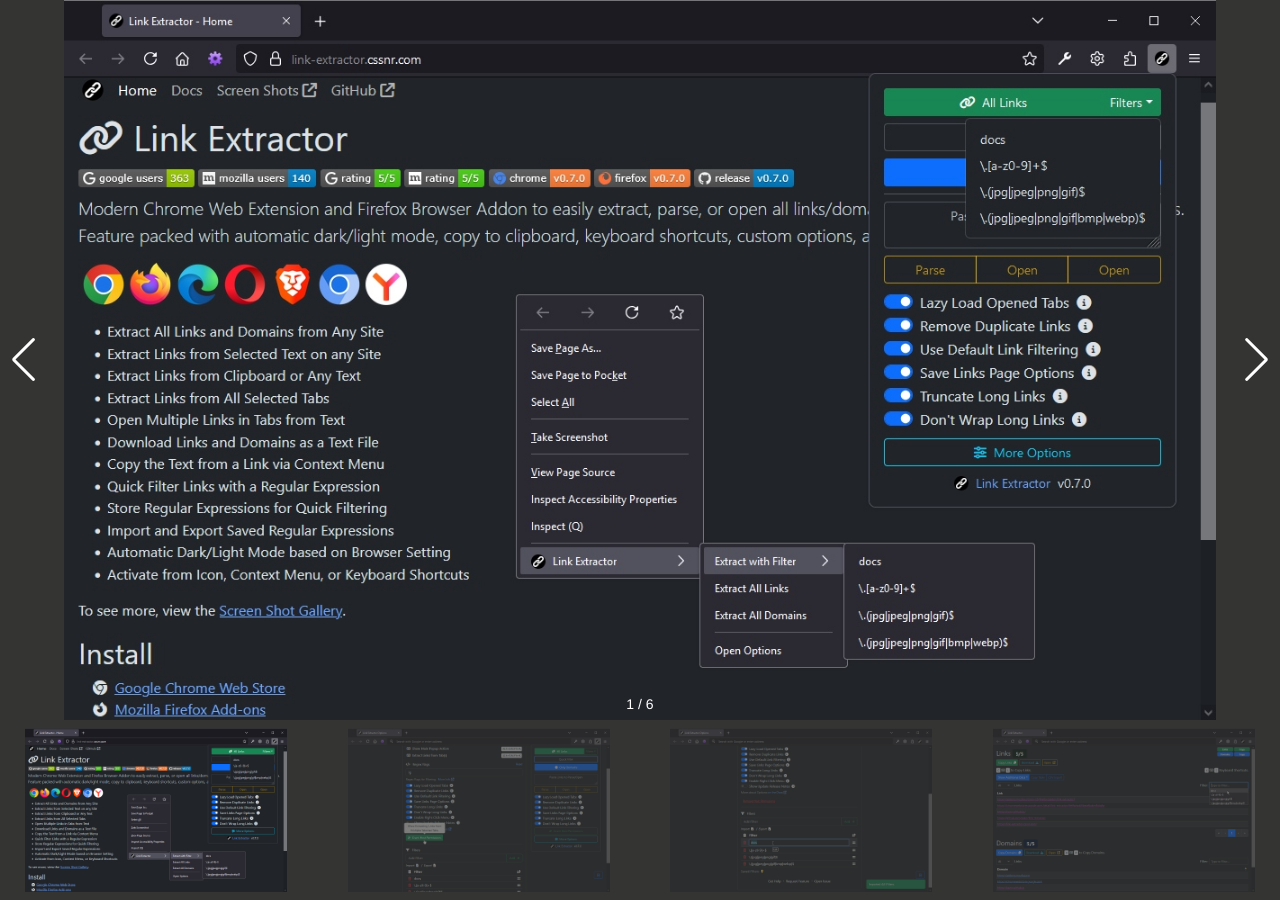
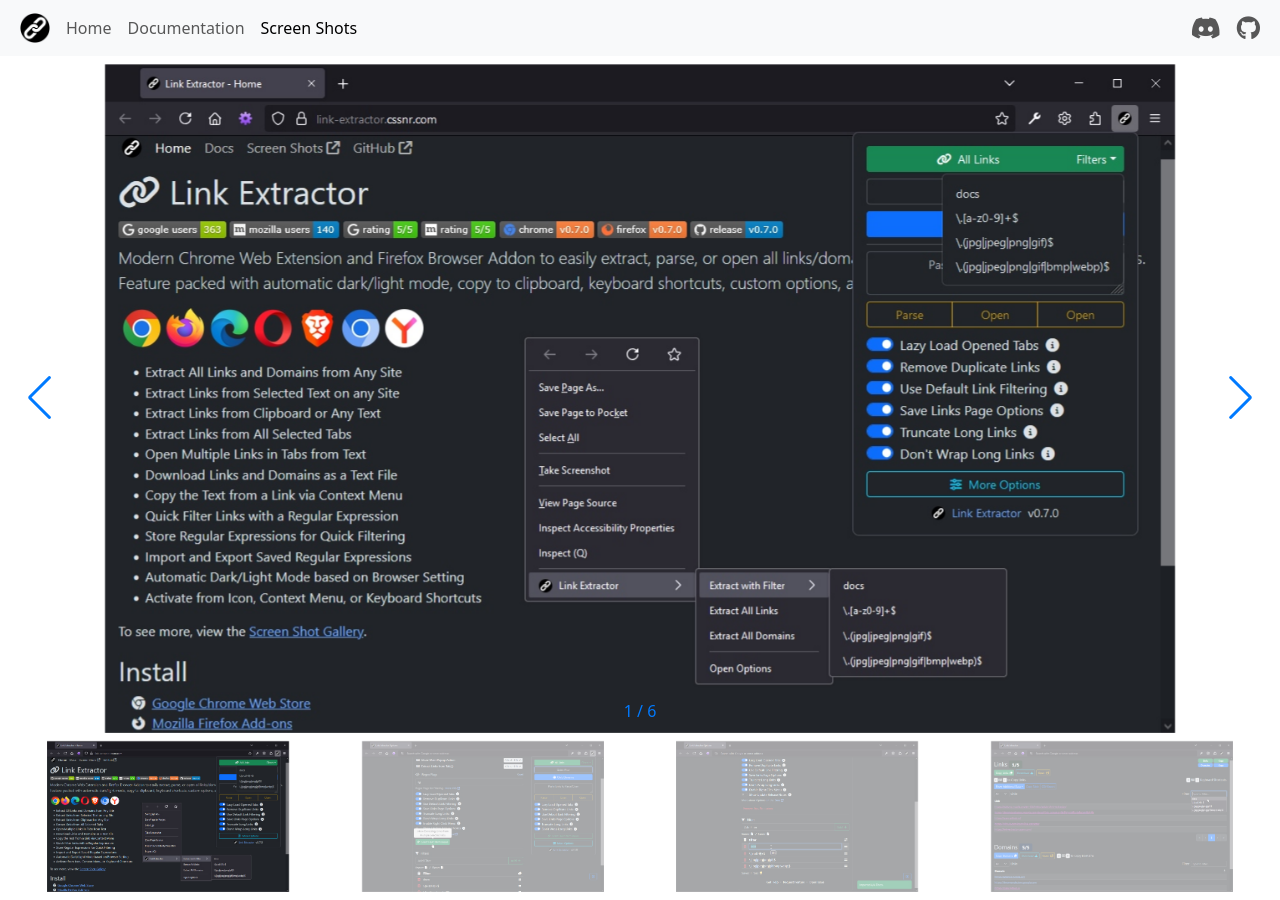
Before and after one commit to cssnr/link-extractor-site, a Jekyll site: the page built from src/html/screenshots.html, in a window 1280 px wide. Built offline with Jekyll 4.4.1, drawn with Linux system fonts in a browser that asks for light colours; nearby versions of some CDN libraries; comment, search, counter and statistics services are not loaded.

Commit message:
Update Screen Shots Display

```diff
--- a/src/_config.yml
+++ b/src/_config.yml
@@ -7,13 +7,12 @@
 site_name: Link Extractor
 
 menu:
-    - name: Home
-      link: /
-    - name: Documentation
-      link: /docs/
-    - name: Screen Shots
-      link: /screenshots/
-      external: true
+  - name: Home
+    link: /
+  - name: Documentation
+    link: /docs/
+  - name: Screen Shots
+    link: /screenshots/
 
 github_name: cssnr/link-extractor
 github_url: https://github.com/cssnr/link-extractor
@@ -25,4 +24,4 @@
 firefox_url: https://addons.mozilla.org/addon/link-extractor
 
 discord_invite: https://discord.gg/wXy6m2X8wY
-discord_webhook: https://discord.com/api/webhooks/1258944618389569566/gqge0T5UZcJHLxfAFLPNjlzsuqikQJtTlCRvVWbw2ufDv_WrJ8yzVRWenb__s1PxyawH
+discord_webhook: https://relay.cssnr.com/discord/1258944618389569566
--- a/src/_layouts/default.html
+++ b/src/_layouts/default.html
@@ -35,6 +35,10 @@
 
     {% if page.title == 'Documentation' %}
         <link rel="stylesheet" href="{{ "/css/docs.css" | relative_url }}">
+    {% endif %}
+    {% if page.title == 'Screen Shots' %}
+        <link rel="stylesheet" href="https://cdnjs.cloudflare.com/ajax/libs/Swiper/11.0.3/swiper-bundle.css" integrity="sha512-8L/PDtOcxXEvVD1mWAzCBco7FQ/AHyG/bhg7yQpekicDmRwZA/iNDKpn+MJkYNEVg+qSLkxWLjsHtK781oAaWw==" crossorigin="anonymous" referrerpolicy="no-referrer" />
+        <link rel="stylesheet" href="{{ "/css/screenshots.css" | relative_url }}">
     {% endif %}
     {% if page.title == 'Uninstall' %}
         <link rel="stylesheet" href="{{ "/css/uninstall.css" | relative_url }}">
@@ -84,6 +88,8 @@
     {{ content }}
 </main>
 
+
+{% if page.nofooter != true %}
 <footer class="footer mt-auto px-1 flex-shrink-0 bg-body-tertiary">
     <div class="container-fluid py-2">
         <div class="d-flex flex-column flex-md-row">
@@ -111,6 +117,7 @@
         </div>
     </div>
 </footer>
+{% endif %}
 
 <button type="button" class="btn btn-outline-secondary" id="back-to-top">
     <i class="fa-regular fa-square-caret-up"></i>
--- a/src/css/screenshots.css
+++ b/src/css/screenshots.css
@@ -1,68 +1,49 @@
-html,
-body {
-    font-family:
-        Helvetica Neue,
-        Helvetica,
-        Arial,
-        sans-serif;
-    font-size: 14px;
-    margin: 0;
-    padding: 0;
+main {
+    display: flex;
+    flex-direction: column;
+    overflow: hidden;
+    padding: 0 !important;
+}
+
+.swiper-container {
+    overflow: hidden;
     position: relative;
+    /*--swiper-navigation-color: #fff;*/
+    /*--swiper-pagination-color: #fff;*/
+}
+
+.swiper-slide img {
+    width: 100%;
     height: 100%;
-    background: #111;
-    color: #111;
+    object-fit: contain;
 }
-body {
-    background: #343432;
-    font-family:
-        Helvetica Neue,
-        Helvetica,
-        Arial,
-        sans-serif;
-    font-size: 14px;
-    color: #111;
-    margin: 0;
-    padding: 0;
-}
-.swiper {
-    width: 100%;
-    height: 300px;
-    margin-left: auto;
-    margin-right: auto;
-}
-.swiper-slide {
-    text-align: center;
-    font-size: 18px;
-    display: flex;
-    justify-content: center;
-    align-items: center;
-    background-size: cover;
-    background: #343432 center;
-}
-.swiper-slide img {
-    display: block;
-    max-width: 100%;
-    max-height: 100%;
-    object-fit: cover;
-}
+
 .mySwiper2 {
     height: 80%;
     width: 100%;
 }
+
 .mySwiper {
     height: 20%;
     box-sizing: border-box;
     padding: 8px 0;
 }
+
 .mySwiper .swiper-slide {
     width: 25%;
     height: 100%;
     opacity: 0.4;
 }
+
 .mySwiper .swiper-slide-thumb-active {
     opacity: 1;
 }
+
 .swiper-pagination {
-    color: white;
+    position: absolute;
+    bottom: 10px;
+    left: 0;
+    width: 100%;
+    text-align: center;
+    color: #007aff;
 }
--- a/src/html/screenshots.html
+++ b/src/html/screenshots.html
@@ -1,54 +1,25 @@
 ---
+layout: default
 permalink: /screenshots/
 title: Screen Shots
 description: Screen Shots of the Web Extension, Extracted Links and Other Features.
+nofooter: true
 ---
 
-<!doctype html>
-<html lang="en">
-<head>
-
-    <meta charset="utf-8">
-    <meta name="viewport" content="width=device-width, initial-scale=1">
-    <title>{{ site.site_name }} - {{ page.title }}</title>
-
-    <meta name="author" content="{{ site.author }}"/>
-    <meta name="title" content="{{ site.site_name }} - {{ page.title }}"/>
-    <meta name="description" content="{{ site.site_name }} - {{ page.description }}"/>
-
-    <meta property="og:author" content="{{ site.author }}">
-    <meta property="og:title" content="{{ site.site_name }} - {{ page.title }}">
-    <meta property="og:description" content="{{ site.site_name }} - {{ page.description }}">
-    <meta property="og:type" content="website">
-    <meta property="og:url" content="{{ "/" | absolute_url }}">
-    <meta property="og:image" content="{{ "/media/logo.png" | absolute_url }}">
-
-    <link rel="icon" href="{{ "/favicon.ico" | relative_url }}" sizes="any">
-    <link rel="apple-touch-icon" sizes="180x180" href="{{ "/apple-touch-icon.png" | relative_url }}">
-
-    <link rel="stylesheet" href="https://cdnjs.cloudflare.com/ajax/libs/Swiper/11.0.3/swiper-bundle.css" integrity="sha512-8L/PDtOcxXEvVD1mWAzCBco7FQ/AHyG/bhg7yQpekicDmRwZA/iNDKpn+MJkYNEVg+qSLkxWLjsHtK781oAaWw==" crossorigin="anonymous" referrerpolicy="no-referrer" />
-    <link rel="stylesheet" href="{{ "/css/screenshots.css" | relative_url }}">
-
-</head>
-<body>
-
-<div style="--swiper-navigation-color: #fff; --swiper-pagination-color: #fff" class="swiper mySwiper2">
+<div class="swiper-container mySwiper2">
     <div class="swiper-wrapper" id="swiper-shots">
-    {% comment %}<div class="swiper-slide"><img src="01_Login.png" alt="01_Login.png"></div>{% endcomment %}
+        <!-- Swiper slides -->
     </div>
     <div class="swiper-button-next"></div>
     <div class="swiper-button-prev"></div>
     <div class="swiper-pagination"></div>
 </div>
-<div thumbsSlider="" class="swiper mySwiper">
+<div thumbsSlider="" class="swiper-container mySwiper">
     <div class="swiper-wrapper" id="swiper-thumbs">
-    {% comment %}<div class="swiper-slide"><img src="01_Login.png" alt="01_Login.png"></div>{% endcomment %}
+        <!-- Swiper slides -->
     </div>
 </div>
 
 <script src="https://cdnjs.cloudflare.com/ajax/libs/Swiper/11.0.3/swiper-bundle.min.js" integrity="sha512-ILrDRgEiIojcsKyBy12ZU7MtOf78F2fj3vve/AN5i94iXLQ8PZN7IJYPphmAGdwZmTv4N+OzY3trvqGIEY87VA==" crossorigin="anonymous" referrerpolicy="no-referrer"></script>
 <script type="text/javascript" src="{{ "/js/vars.js" | relative_url }}"></script>
 <script type="text/javascript" src="{{ "/js/screenshots.js" | relative_url }}"></script>
-
-</body>
-</html>
--- a/src/js/docs.js
+++ b/src/js/docs.js
@@ -15,17 +15,17 @@
         pinNotice.addEventListener('click', pinClick)
     }
     if (navigator.userAgent.includes('Firefox/')) {
-        console.log('Firefox')
+        console.log('Detected Browser: Firefox')
         document
             .querySelectorAll('.firefox')
             .forEach((el) => el.classList.remove('d-none'))
     } else if (navigator.userAgent.includes('Edg/')) {
-        console.log('Edge')
+        console.log('Detected Browser: Edge')
         document
             .querySelectorAll('.edge')
             .forEach((el) => el.classList.remove('d-none'))
     } else {
-        console.log('Chromium/Other')
+        console.log('Detected Browser: Chromium/Other')
         document
             .querySelectorAll('.chromium')
             .forEach((el) => el.classList.remove('d-none'))
```
Also changed, not shown: src/html/index.html (+8 -8 lines).
